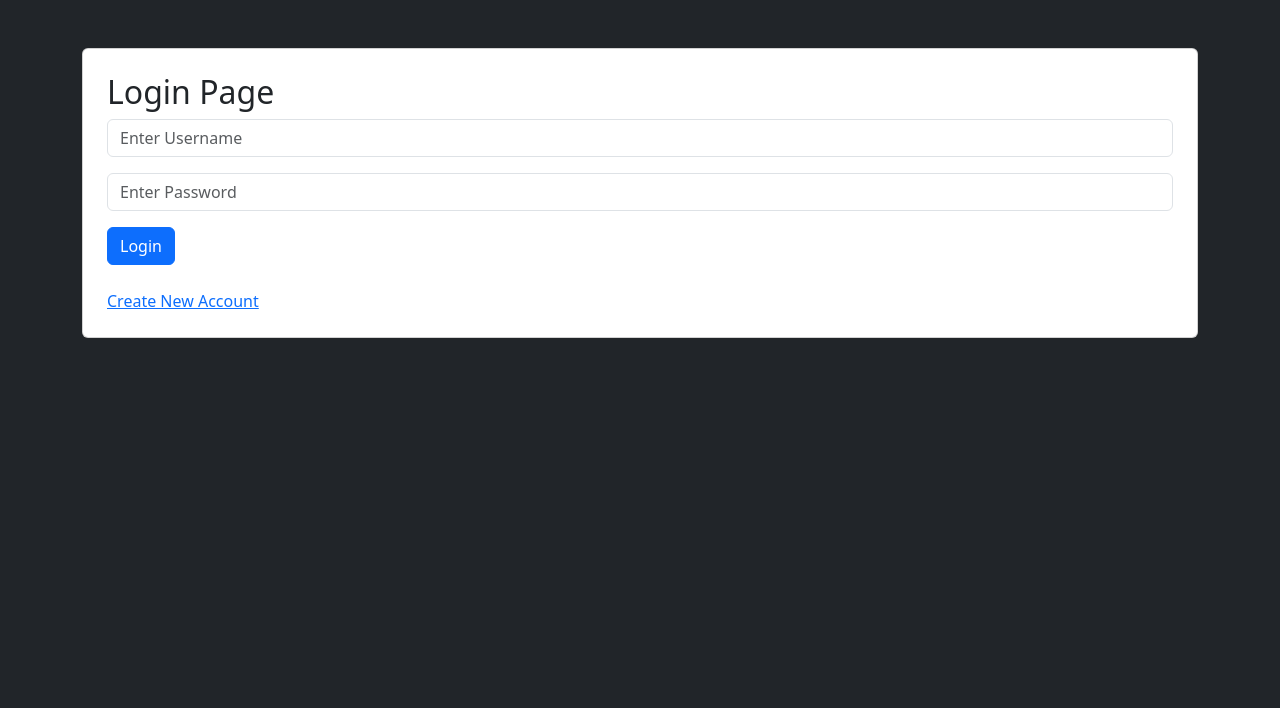
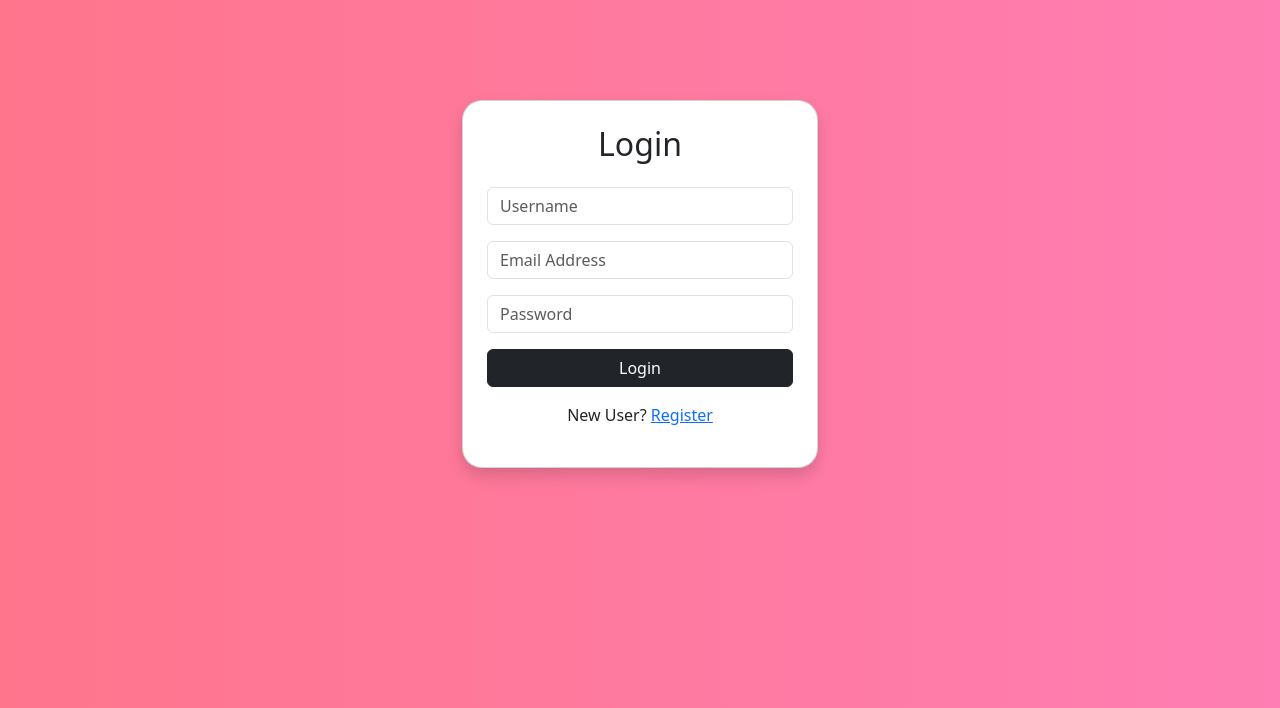
Before and after one commit to nithinsuresh0727/studentportal, a Django app: template accounts/templates/accounts/login.html in a window 1280 px wide. Shown: the top 708 px of the page. Run offline with Django 5.2, Linux system fonts and the light colour scheme; the template is opened without the code that fills it, so the values that code supplies are empty; parts of the project's set-up code (start-up, migrations or seed data) failed here and were passed over.

Commit message:
Updated login page with username email and password

```diff
--- a/accounts/templates/accounts/login.html
+++ b/accounts/templates/accounts/login.html
@@ -1,21 +1,43 @@
 <!DOCTYPE html>
 <html>
-
 <head>
-
     <title>Login</title>
 
-    <link href="https://cdn.jsdelivr.net/npm/bootstrap@5.3.3/dist/css/bootstrap.min.css" rel="stylesheet">
+    <link href="https://cdn.jsdelivr.net/npm/bootstrap@5.3.0/dist/css/bootstrap.min.css" rel="stylesheet">
 
+    <style>
+
+        body{
+            background: linear-gradient(to right, #ff758c, #ff7eb3);
+        }
+
+        .card{
+            margin-top:100px;
+            border-radius:20px;
+        }
+
+    </style>
 </head>
 
-<body class="bg-dark">
+<body>
 
-<div class="container mt-5">
+<div class="container">
 
-    <div class="card p-4">
+    <div class="row justify-content-center">
 
-        <h2>Login Page</h2>
+        <div class="col-md-4">
+
+            <div class="card shadow p-4">
+
+                <h2 class="text-center mb-4">
+                    Login
+                </h2>
+
+                {% if error %}
+<div class="alert alert-danger">
+    {{ error }}
+</div>
+{% endif %}
 
                 <form method="POST">
 
@@ -23,25 +45,38 @@
 
                     <input type="text"
                            name="username"
-                   placeholder="Enter Username"
-                   class="form-control mb-3">
+                           class="form-control mb-3"
+                           placeholder="Username"
+                           required>
+
+                    <input type="email"
+                           name="email"
+                           class="form-control mb-3"
+                           placeholder="Email Address"
+                           required>
 
                     <input type="password"
                            name="password"
-                   placeholder="Enter Password"
-                   class="form-control mb-3">
+                           class="form-control mb-3"
+                           placeholder="Password"
+                           required>
 
-            <button class="btn btn-primary">
+                    <button class="btn btn-dark w-100">
                         Login
                     </button>
 
                 </form>
 
-        <br>
+                <p class="mt-3 text-center">
+                    New User?
+                    <a href="{% url 'register' %}">
+                        Register
+                    </a>
+                </p>
 
-        <a href="{% url 'register' %}">
-            Create New Account
-        </a>
+            </div>
+
+        </div>
 
     </div>
 
```
Also changed, not shown: accounts/views.py (+29 -71 lines). Lines whose indentation alone changed are shown as unchanged.
